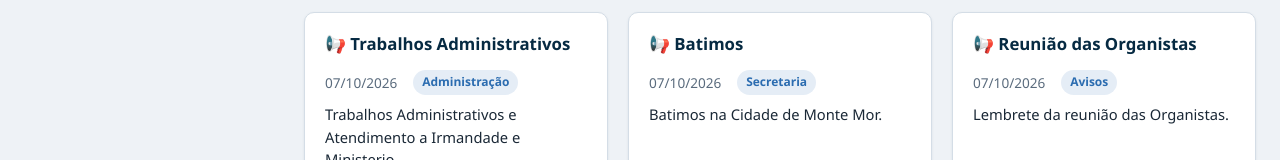
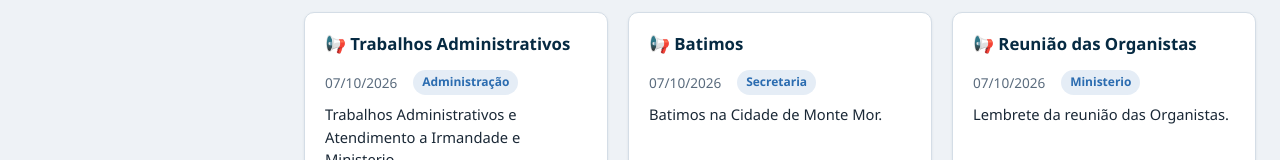
Before and after one commit to AdministracaoMonteMor/adm-monte-mor, a React (Vite) app: page / in a window 1280 px wide. Shown: the part 965-1125 px from the top of the page. Built offline with nearby package versions, Linux system fonts and the light colour scheme.

Commit message:
atualizacao do site

```diff
--- a/src/data/announcements.js
+++ b/src/data/announcements.js
@@ -40,7 +40,7 @@ Secretaria — Administração`,
     id: "com-003",
     title: "Reunião das Organistas",
     publishedAt: "2026-10-07",
-    category: "Avisos",
+    category: "Ministerio",
     summary: "Lembrete da reunião das Organistas.",
     responsible: "Ministerio",
     body: `A Paz de Deus,
```
